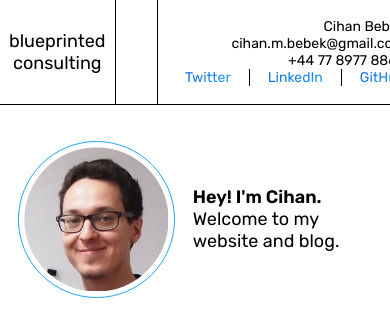
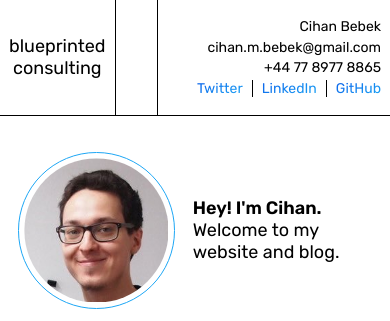
Before and after one commit to Keksike/home-website, a Gatsby site: page / in a window 390 px wide. Shown: the top 321 px of the page. Built offline with nearby package versions, Linux system fonts and the light colour scheme; Gatsby itself is replaced by a stand-in of ours.

Commit message:
better margin/padding for mobile header

```diff
--- a/src/components/Header.tsx
+++ b/src/components/Header.tsx
@@ -83,12 +83,17 @@ const ContactDetail = styled.span`
     border-right: none;
     padding-right: 0;
   }
+
+  ${screenSizes.onlyMobile} {
+    padding: 0 0.5rem;
+  }
 `;
 
 const ResponsiveContactDetail = styled(ContactDetail)`
   ${screenSizes.belowTabletLandscape} {
     border: none;
     padding: 0;
+    margin-bottom: 0.2rem;
   }
 `;
 
```
